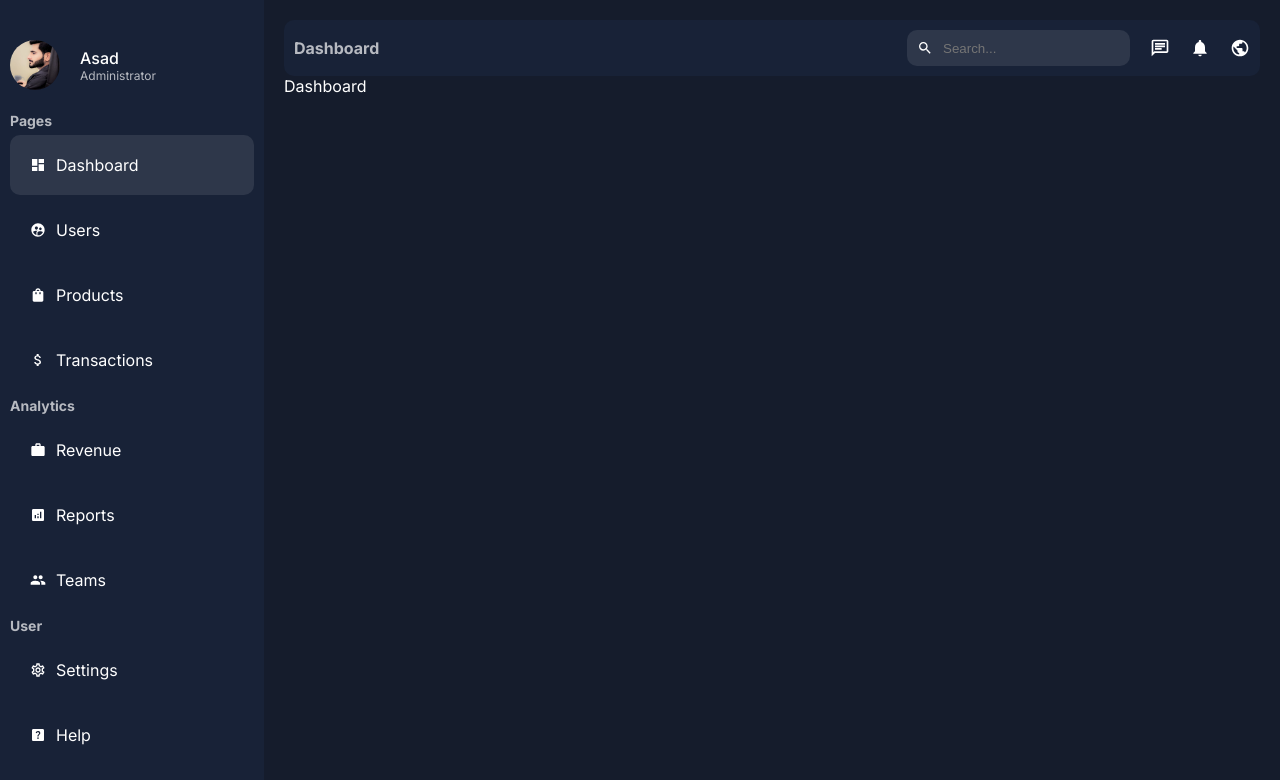
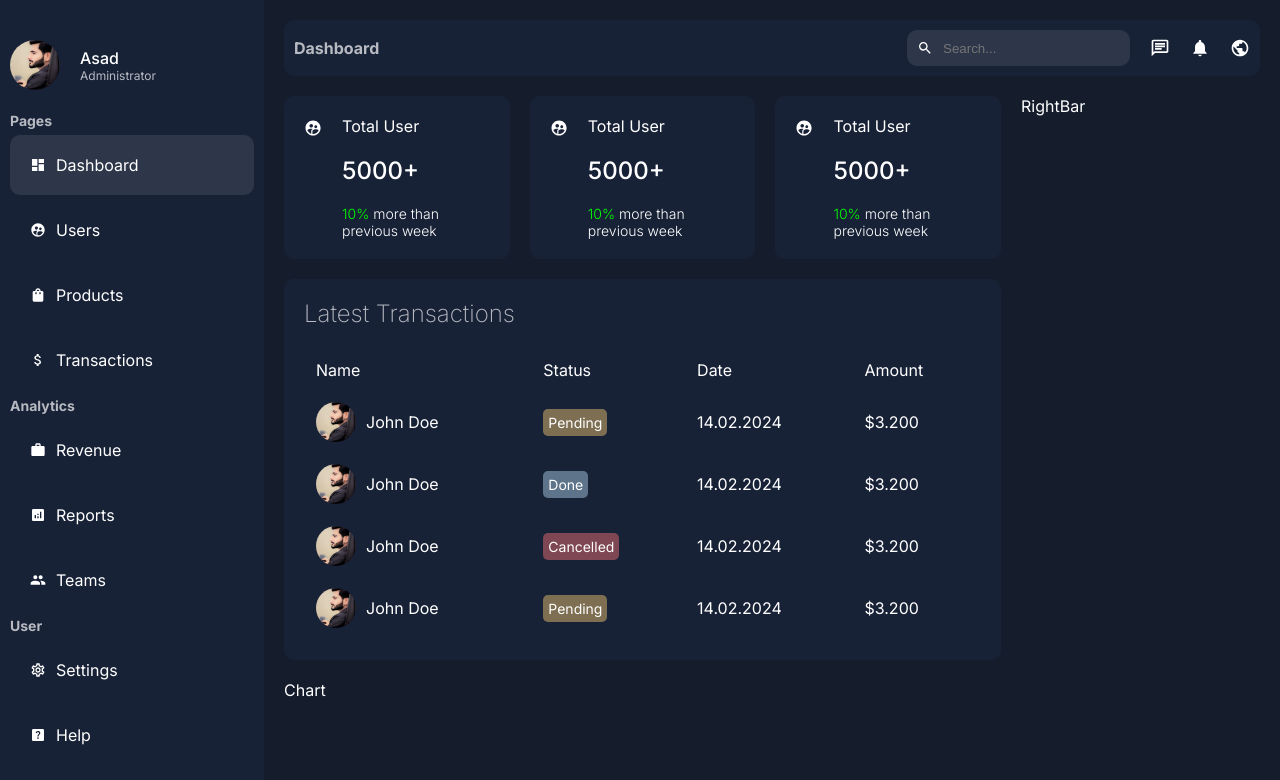
Before and after one commit to Asad-Saeed/Next.js-14-Admin-Dashboard, a Next.js app: page /dashboard in a window 1280 px wide. Shown: the top 780 px of the page. Built offline with nearby package versions, Linux system fonts and the light colour scheme.

Commit message:
Dashboard Design Cards and Transaction tables Designed

```diff
--- a/src/app/dashboard/page.jsx
+++ b/src/app/dashboard/page.jsx
@@ -1,9 +1,27 @@
-import React from 'react'
+// import { cards } from "../lib/data";
+import Card from "../ui/dashboard/card/card";
+import Chart from "../ui/dashboard/chart/chart";
+import styles from "../ui/dashboard/dashboard.module.css";
+import Rightbar from "../ui/dashboard/rightbar/rightbar";
+import Transactions from "../ui/dashboard/transactions/transactions";
 
 const Dashboard = () => {
   return (
-    <div>Dashboard</div>
-  )
-}
+    <div className={styles.wrapper}>
+      <div className={styles.main}>
+        <div className={styles.cards}>
+        <Card/>
+        <Card/>
+        <Card/>
+        </div>
+        <Transactions />
+        <Chart />
+      </div>
+      <div className={styles.side}>
+        <Rightbar />
+      </div>
+    </div>
+  );
+};
 
-export default Dashboard
+export default Dashboard;
--- a/src/app/ui/dashboard/card/card.jsx
+++ b/src/app/ui/dashboard/card/card.jsx
@@ -1,9 +1,22 @@
-import React from 'react'
+import { MdSupervisedUserCircle } from "react-icons/md";
+import styles from "./card.module.css";
 
-const Card = () => {
+const Card = ({ item }) => {
   return (
-    <div>Card</div>
-  )
-}
+    <div className={styles.container}>
+      <MdSupervisedUserCircle size={24} />
+      <div className={styles.texts}>
+        <span className={styles.title}>Total User</span>
+        <span className={styles.number}>5000+</span>
+        <span className={styles.detail}>
+          <span className={ styles.positive }>
+            10%
+          </span>{" "}
+          more than previous week
+        </span>
+      </div>
+    </div>
+  );
+};
 
-export default Card
+export default Card;
--- a/src/app/ui/dashboard/card/card.module.css
+++ b/src/app/ui/dashboard/card/card.module.css
@@ -0,0 +1,37 @@
+.container {
+    background-color: var(--bgSoft);
+    padding: 20px;
+    border-radius: 10px;
+    display: flex;
+    gap: 20px;
+    cursor: pointer;
+    width: 100%;
+  }
+
+  .container:hover{
+    background-color: #2e374a;
+  }
+
+  .texts {
+    display: flex;
+    flex-direction: column;
+    gap: 20px;
+  }
+
+  .number {
+    font-size: 24px;
+    font-weight: 500;
+  }
+
+  .detail {
+    font-size: 14px;
+    font-weight: 300;
+  }
+
+  .positive {
+    color: lime;
+  }
+
+  .negative {
+    color: red;
+  }
--- a/src/app/ui/dashboard/transactions/transactions.jsx
+++ b/src/app/ui/dashboard/transactions/transactions.jsx
@@ -1,9 +1,107 @@
-import React from 'react'
+import Image from "next/image";
+import styles from "./transactions.module.css";
+import AsadProfile from "@/../public/assets/images/asad.png"
 
 const Transactions = () => {
   return (
-    <div>Transactions</div>
-  )
-}
+    <div className={styles.container}>
+      <h2 className={styles.title}>Latest Transactions</h2>
+      <table className={styles.table}>
+        <thead>
+          <tr>
+            <td>Name</td>
+            <td>Status</td>
+            <td>Date</td>
+            <td>Amount</td>
+          </tr>
+        </thead>
+        <tbody>
+          <tr>
+            <td>
+              <div className={styles.user}>
+                <Image
+                  src={AsadProfile}
+                  alt=""
+                  width={40}
+                  height={40}
+                  className={styles.userImage}
+                />
+                John Doe
+              </div>
+            </td>
+            <td>
+              <span className={`${styles.status} ${styles.pending}`}>
+                Pending
+              </span>
+            </td>
+            <td>14.02.2024</td>
+            <td>$3.200</td>
+          </tr>
+          <tr>
+            <td>
+              <div className={styles.user}>
+                <Image
+                  src={AsadProfile}
+                  alt=""
+                  width={40}
+                  height={40}
+                  className={styles.userImage}
+                />
+                John Doe
+              </div>
+            </td>
+            <td>
+              <span className={`${styles.status} ${styles.done}`}>Done</span>
+            </td>
+            <td>14.02.2024</td>
+            <td>$3.200</td>
+          </tr>
+          <tr>
+            <td>
+              <div className={styles.user}>
+                <Image
+                  src={AsadProfile}
+                  alt=""
+                  width={40}
+                  height={40}
+                  className={styles.userImage}
+                />
+                John Doe
+              </div>
+            </td>
+            <td>
+              <span className={`${styles.status} ${styles.cancelled}`}>
+                Cancelled
+              </span>
+            </td>
+            <td>14.02.2024</td>
+            <td>$3.200</td>
+          </tr>
+          <tr>
+            <td>
+              <div className={styles.user}>
+                <Image
+                  src={AsadProfile}
+                  alt=""
+                  width={40}
+                  height={40}
+                  className={styles.userImage}
+                />
+                John Doe
+              </div>
+            </td>
+            <td>
+              <span className={`${styles.status} ${styles.pending}`}>
+                Pending
+              </span>
+            </td>
+            <td>14.02.2024</td>
+            <td>$3.200</td>
+          </tr>
+        </tbody>
+      </table>
+    </div>
+  );
+};
 
-export default Transactions
+export default Transactions;
--- a/src/app/ui/dashboard/transactions/transactions.module.css
+++ b/src/app/ui/dashboard/transactions/transactions.module.css
@@ -0,0 +1,49 @@
+.container{
+    background-color: var(--bgSoft);
+    padding: 20px;
+    border-radius:10px ;
+  }
+
+  .title{
+    margin-bottom: 20px;
+    font-weight: 200;
+    color: var(--textSoft);
+  }
+
+  .table{
+    width: 100%;
+  }
+
+  .table td{
+    padding: 10px;
+  }
+
+  .user{
+    display: flex;
+    gap: 10px;
+    align-items: center;
+  }
+
+  .userImage{
+    object-fit: cover;
+    border-radius: 50%;
+  }
+
+  .status{
+    border-radius: 5px;
+    padding: 5px;
+    font-size: 14px;
+    color: white;
+  }
+
+  .pending{
+    background-color: #f7cb7375;
+  }
+
+  .done{
+    background-color: #afd6ee75;
+  }
+
+  .cancelled{
+    background-color: #f7737375;
+  }
```
